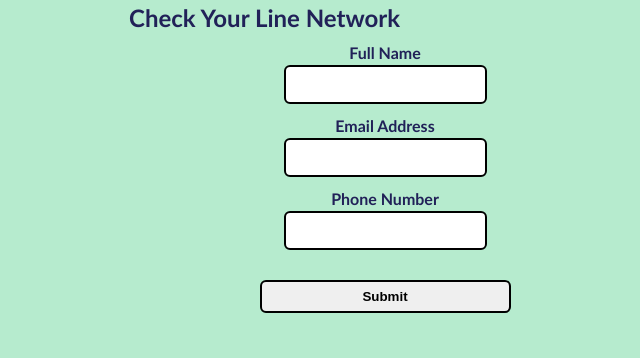
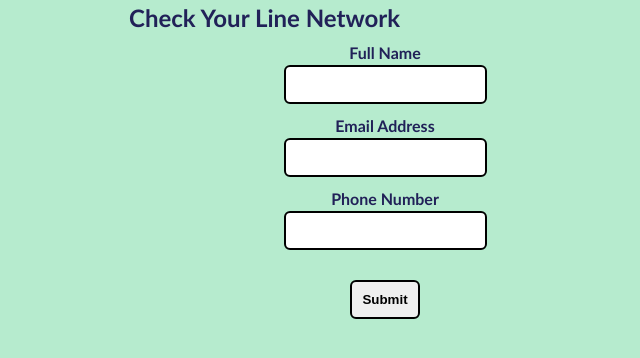
Before and after one commit to OSQUAREG/Phonie-AltSch-Holiday-Challenge, a plain HTML site: page index.html in a window 1280 px wide. Shown: the whole page, without its empty margins (255-895 px from the left). Drawn offline with Linux system fonts and the light colour scheme.

Commit message:
update html-input

```diff
--- a/index.html
+++ b/index.html
@@ -32,16 +32,14 @@
         </div>
 
         <div id="display-logo">
-
             <div class="logo"></div>
         </div>
 
         <div>
-            <button>Submit</button>
+            <input type="submit">
         </div>
 
     </section>
-
 
 
     <!-- // ============= EEND DO NOT EDIT ============== // -->
```
